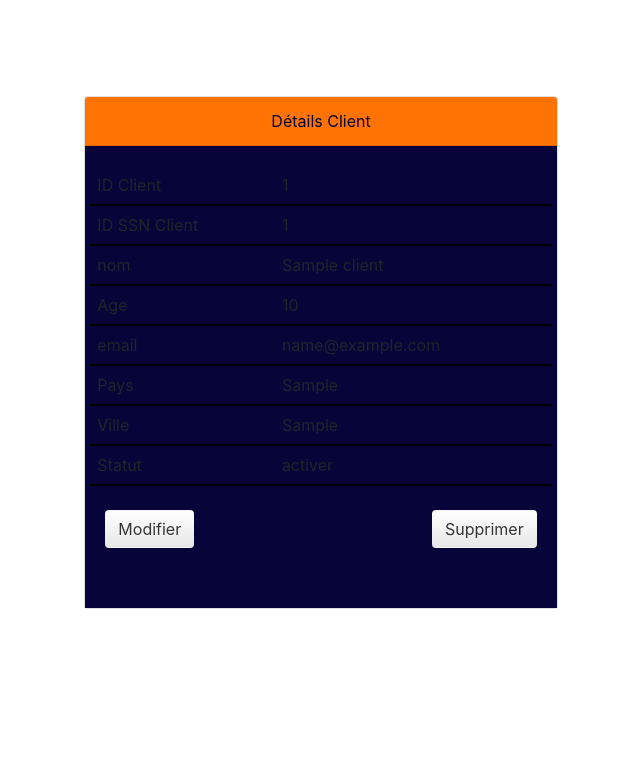
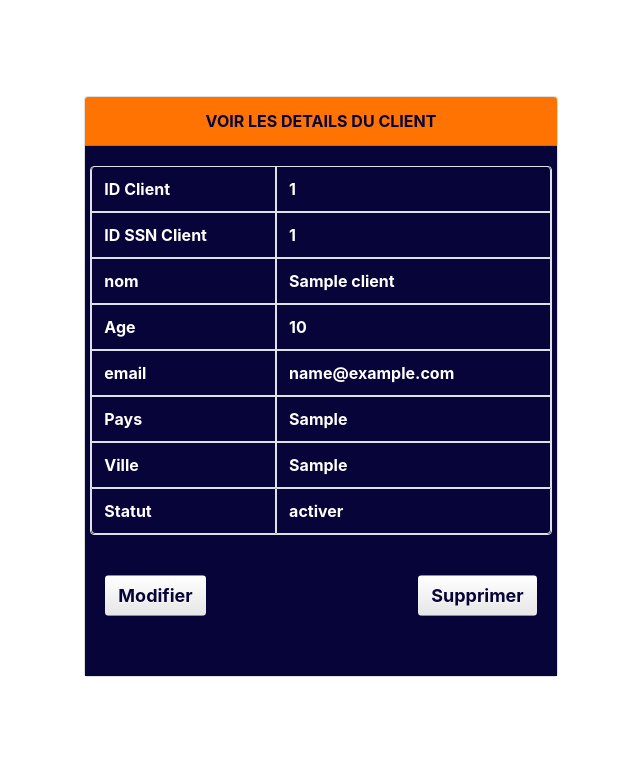
Before and after one commit to josisi98/Siemisika-Bank, a Flask app: page /voirclient/1 in a window 1280 px wide. Shown: the part 160-933 px from the top of the page, without its empty margins (319-959 px from the left). Before the commit the page ends 769 px from the top, so only its background shows below. Run offline with Flask 2, Linux system fonts and the light colour scheme; the visitor is signed in with stand-in values (Sample User, id 1); tables that the repository leaves empty hold one stand-in row (values such as "Sample post"); some libraries are stand-ins or nearby versions.

Commit message:
fin modif gestionnaire

```diff
--- a/templates/voirclient.html
+++ b/templates/voirclient.html
@@ -5,15 +5,15 @@
 {% block content %}
 <div class = "row col-md-8 my-5">
     <div class="card col-md-8 mx-auto px-0">
-        <div class="card-header text-center" style="color:#070439;background-color:#ff7302;">
-            Détails Client
+        <div class="card-header text-center" style="color:#070439; background-color:#ff7302; font-weight:bold;">
+            VOIR LES DETAILS DU CLIENT
         </div>
-        <div class="card-body" style="background-color:#070439">
+        <div class="card-body" style="background-color:#070439;color:#fff;" >
             {% if data %}
-            <div class="row mb-4">
-                <table class="col-md-12">
+            <div class="row mb-4" style="color:#fff;font-weight:bold;">
+                <table class="table table-bordered" style="color:#fff" >
                     <tbody>
-                        <tr>
+                        <tr style="color:#fff; font-weight:bold;">
                             <td>
                                 ID Client
                             </td>
@@ -84,7 +84,7 @@
                 <div class="form-group col-md-12">
                     <div class="float-left">
                         <a href="{{ url_for('modifierclient',id_client=data.id_client ) }}">
-                            <button class="btn">Modifier</button>
+                            <button class="btn"style="color:#070439;background-color:#ff7302;font-weight:bold; font-size:18px;">Modifier</button>
                         </a>
                     </div>
                     {% if data.statut == 'deactiver' %}
@@ -96,7 +96,7 @@
                     {% else %}
                     <div class="float-right">
                         <a href="{{ url_for('supprimerclient',id_client=data.id_client ) }}">
-                            <button class="btn" onclick="alert('Are you Sure, You want to deactivate this customer?')">Supprimer</button>
+                            <button class="btn" onclick="alert('Are you Sure, You want to deactivate this customer?')"style="color:#070439;background-color:#ff7302;font-weight:bold; font-size:18px;">Supprimer</button>
                         </a>
                     </div>
                     {% endif %}
@@ -109,7 +109,7 @@
                         <tr>
                             <th>
                                 <div class="form-group input-group">
-                                    <label class="m-auto float-left text-capitalize fs-2" for="id_client" style="color:#fff">Id Client</label>
+                                    <label class="m-auto float-left" for="id_client">Id Client</label>
                                 </div>
                             </th>
                             <th>
@@ -120,15 +120,15 @@
                         </tr>
                         <tr>
                             <th colspan="2">
-                                <div class="form-group input-group fs-2">
-                                    <label class="m-auto text-capitalize fs-2" style="color:#fff">ou</label>
+                                <div class="form-group input-group">
+                                    <label class="m-auto">ou</label>
                                 </div>
                             </th>
                         </tr>
                         <tr>
                             <th>
                                 <div class="form-group input-group">
-                                    <label class="m-auto float-left text-capitalize fs-2" for="client_ssn_id" style="color:#fff">Client SSN Id</label>
+                                    <label class="m-auto float-left" for="client_ssn_id">Client SSN Id</label>
                                 </div>
                             </th>
                             <th>
@@ -140,7 +140,7 @@
                         <tr>
                             <th colspan="2">
                                 <div class="form-group input-group">
-                                    <input type="submit" value="Voir" class="btn mx-auto" style="color:#070439;background-color:#ff7302;font-weight:bold; font-size:18px;">
+                                    <input type="submit" value="Voir" class="btn mx-auto">
                                 </div>
                             </th>
                         </tr>
```
Also changed, not shown: templates/statutclient.html (+5 -5 lines), templates/voircompte.html (+11 -11 lines), templates/voircomptestatut.html (+6 -6 lines).
